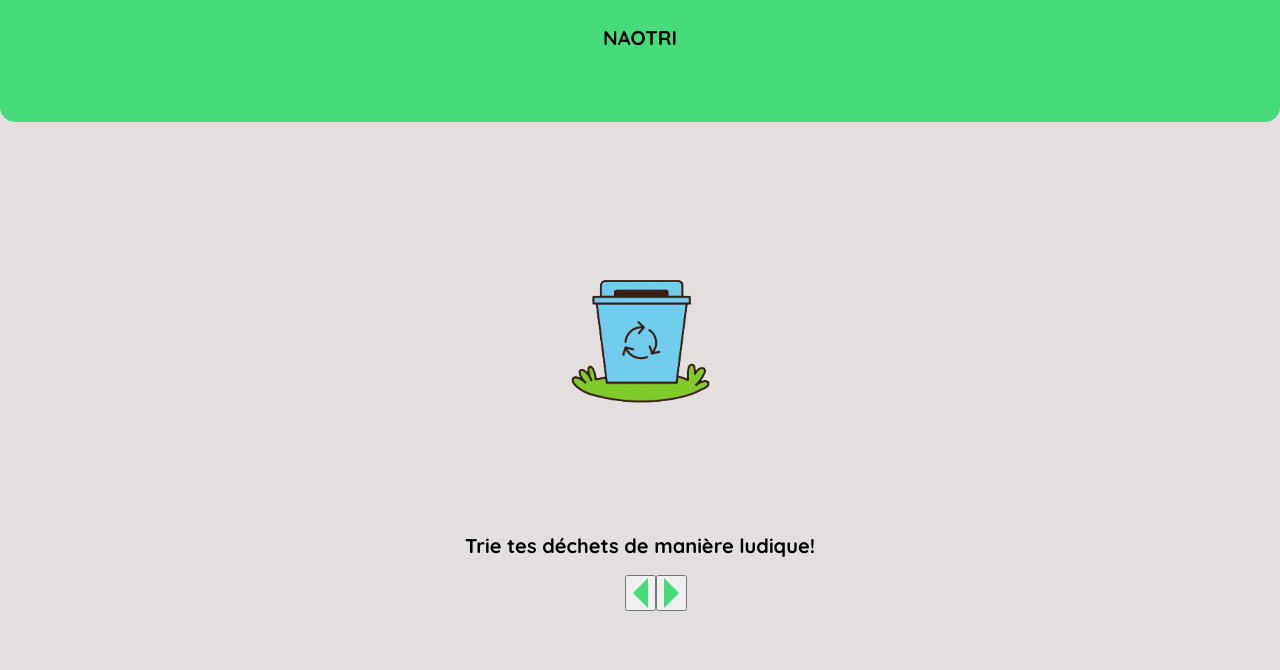
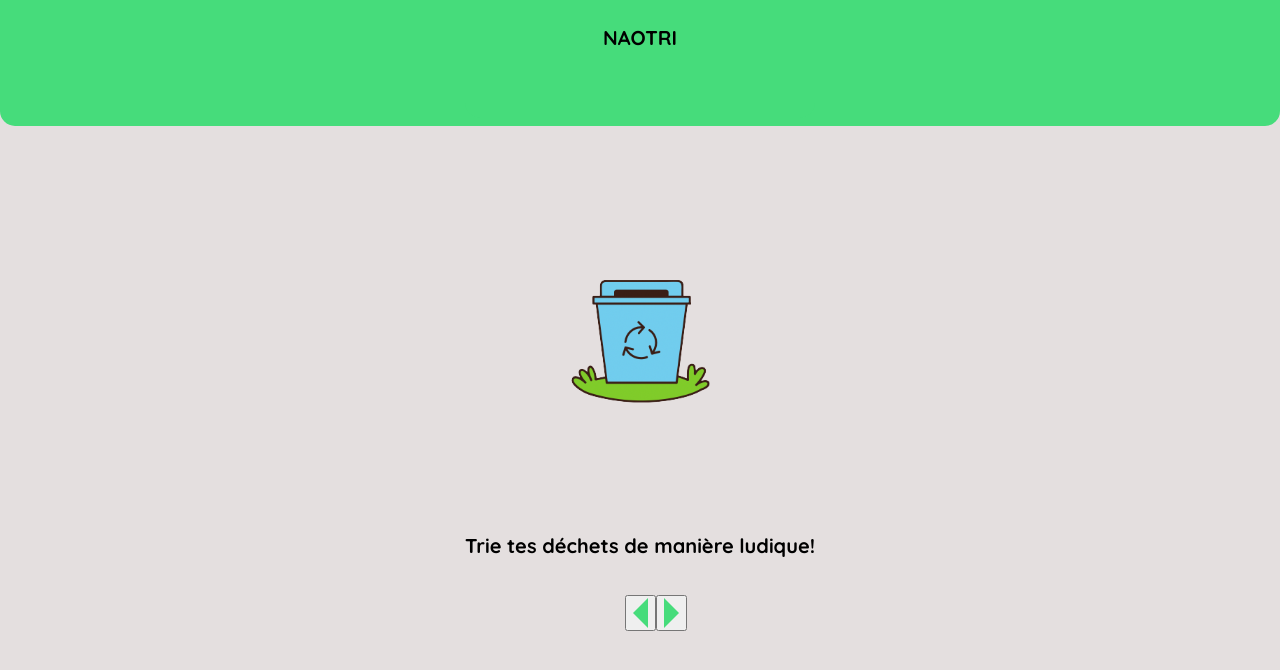
Before and after one commit to clepirault/WCS-NaoTri, a React (Create React App) app: page /slider in a window 1280 px wide. Shown: the top 670 px of the page. Built offline with nearby package versions, Linux system fonts and the light colour scheme.

Commit message:
derniers ajustements css boutons

```diff
--- a/src/components/ChildSlider.jsx
+++ b/src/components/ChildSlider.jsx
@@ -15,7 +15,9 @@ function ChildSlider(props) {
       </button>
       {props.currentSlide === 4 ? (
         <Link to="/quiz0">
-          <button type="button">Quiz !</button>
+          <button type="button" className="quiz-btn">
+            Quiz !
+          </button>
         </Link>
       ) : (
         <button
--- a/src/components/slider.css
+++ b/src/components/slider.css
@@ -22,14 +22,21 @@ h1 {
 }
 
 .buttons {
-  margin-top: 60px;
+  margin-top: 80px;
   display: flex;
   flex-direction: row;
   justify-content: space-around;
   align-content: center;
   width: 30px;
-  margin-right: 20px;
-  margin-left: 20px;
+}
+
+.quiz-btn {
+  width: 80px;
+  height: 40px;
+  margin-left: 15px;
+  border-radius: 10px;
+  background-color: #46dc7b;
+  border: none;
 }
 
 .arrow-left {
```
